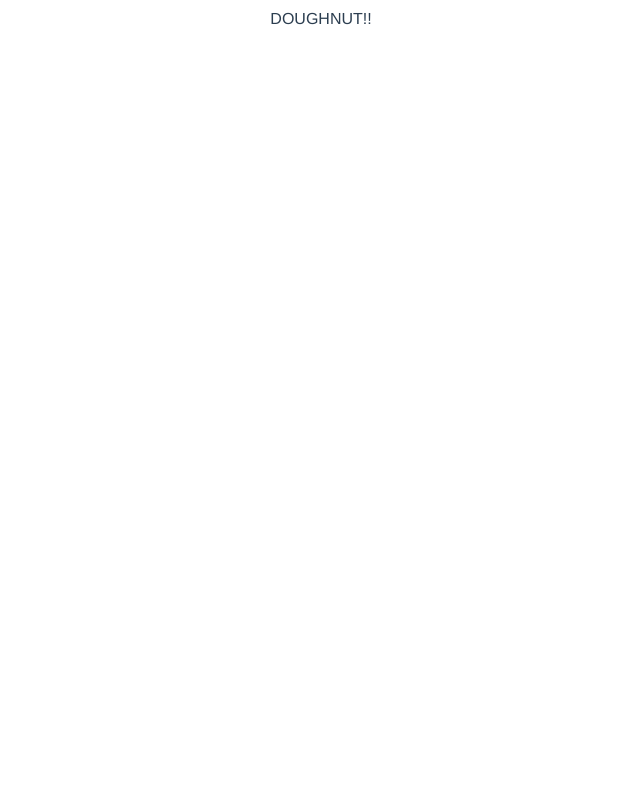
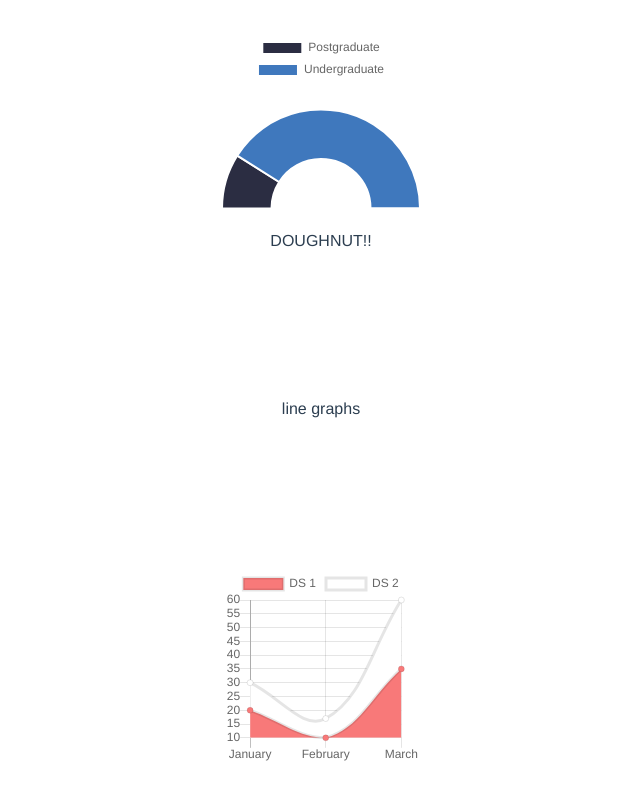
Before and after one commit to RowAtk/report-components, a Vue app: page / in a window 1280 px wide. Shown: the part 564-1364 px from the top of the page, without its empty margins (319-959 px from the left). Before the commit the page ends 800 px from the top, so only its background shows below. Built offline with nearby package versions, Linux system fonts and the light colour scheme.

Commit message:
some changes

```diff
--- a/src/components/RComponent.vue
+++ b/src/components/RComponent.vue
@@ -1,6 +1,6 @@
 <template>
     <div>
-        <!-- rdynamically render components based on type specified in configuration -->
+        <!-- dynamically render components based on type specified in configuration -->
         <component
             :is="compchoice"
             v-if="compchoice"
@@ -17,7 +17,8 @@ export default {
             compchoice: null, // actual component to be rendered
             cregister: {
                 // register to map config component types to component filenames on vue
-                "doughnut": "DoughnutChartMaker"
+                "doughnut": "DoughnutChartMaker",
+                "line": "LineChartMaker"
             }
         }
     },
--- a/src/components/charts/line/LineChartMaker.vue
+++ b/src/components/charts/line/LineChartMaker.vue
@@ -1,52 +1,58 @@
 <template>
   <div class="small">
-    <LineChart :chartdata="datacollection"></LineChart>
-    <!-- <button @click="fillData()">Randomize</button> -->
+    <LineChart
+      :chartdata="mergeProps()"
+      :options="mergeOptions()"
+    ></LineChart>
   </div>
 </template>
 
 <script>
   import LineChart from '@/components/charts/line/LineChart.vue';
+  import { merge } from 'lodash'
 
   export default {
     components: {
       LineChart
     },
+    props: ["uconfig"], // user defined properties
     data () {
       return {
-        datacollection: this.datacollection = {
-          labels: [1,2,3,4],
+        chartdata: {
           datasets: [
             {
-              label: 'Data One',
-              lineTension: 0,
-              backgroundColor: '#f87979',
-              data: [
-                {
-                  x: this.getRandomInt(),
-                  y: this.getRandomInt()
-                },
-                {
-                  x: this.getRandomInt(),
-                  y: this.getRandomInt()
-                },
-                {
-                  x: this.getRandomInt(),
-                  y: this.getRandomInt()
-                },
-                {
-                  x: this.getRandomInt(),
-                  y: this.getRandomInt()
-                },
-              ]
-            },
+              backgroundColor: ["#2B2D42", "#3F78BD"]
+            }
           ]
+        },
+        options: {
+
         }
       }
     },
     methods: {
       getRandomInt () {
         return Math.floor(Math.random() * (50 - 5 + 1)) + 5
+      },
+
+      /**
+       * merge user chartdata and developer chartdata. preference placed on user chartdata
+       * @return {Object} merged chartdata object for chart
+       */
+      mergeProps() {
+        let mp = merge(this.chartdata, this.uconfig.properties)
+        console.log("MERGED")
+        console.log(mp)
+        return mp
+      },
+
+      /**
+       * merge user options and developer options. preference placed on user options
+       * @return {Object} merged options object for chart
+       */
+      mergeOptions() {
+
+        return merge(this.options, this.uconfig.options)
       }
     }
   }
--- a/src/data/report-spec.json
+++ b/src/data/report-spec.json
@@ -24,12 +24,7 @@
               }
             }
           }
-        }
-      ]
-    },
-    {
-      "section": "agility",
-      "components": [
+        },
         {
           "group": "charts",
           "type" : "doughnut",
@@ -40,7 +35,6 @@
                 {
                   "label": "Level Of Study",
                   "lineTension": 0,
-
                   "data": [18, 82]
                 }
               ]
@@ -55,6 +49,44 @@
           }
         }
       ]
+    },
+
+    {
+      "section": "line graphs",
+      "components":[
+        {
+          "group":"charts",
+          "type":"line",
+          "config":{
+            "properties":{
+              "labels":["January", "February", "March"],
+              "datasets":[
+                {
+                  "backgroundColor": "#f87979",
+                  "label": "DS 1",
+                  "data":[
+                    {"x": "January", "y": 20},
+                    {"x": "February", "y": 10},
+		    {"x": "March", "y": 35}
+                  ]
+                },
+                {
+                  "backgroundColor": "#ffffff",
+                  "label": "DS 2",
+                  "data":[
+                    {"x": "January", "y": 30},
+                    {"x": "February", "y": 17},
+		    {"x": "March", "y": 60}
+                  ]
+                }
+              ]
+            },
+            "options":{
+
+            }
+          }
+        }
+      ]
     }
   ]
 }
```
